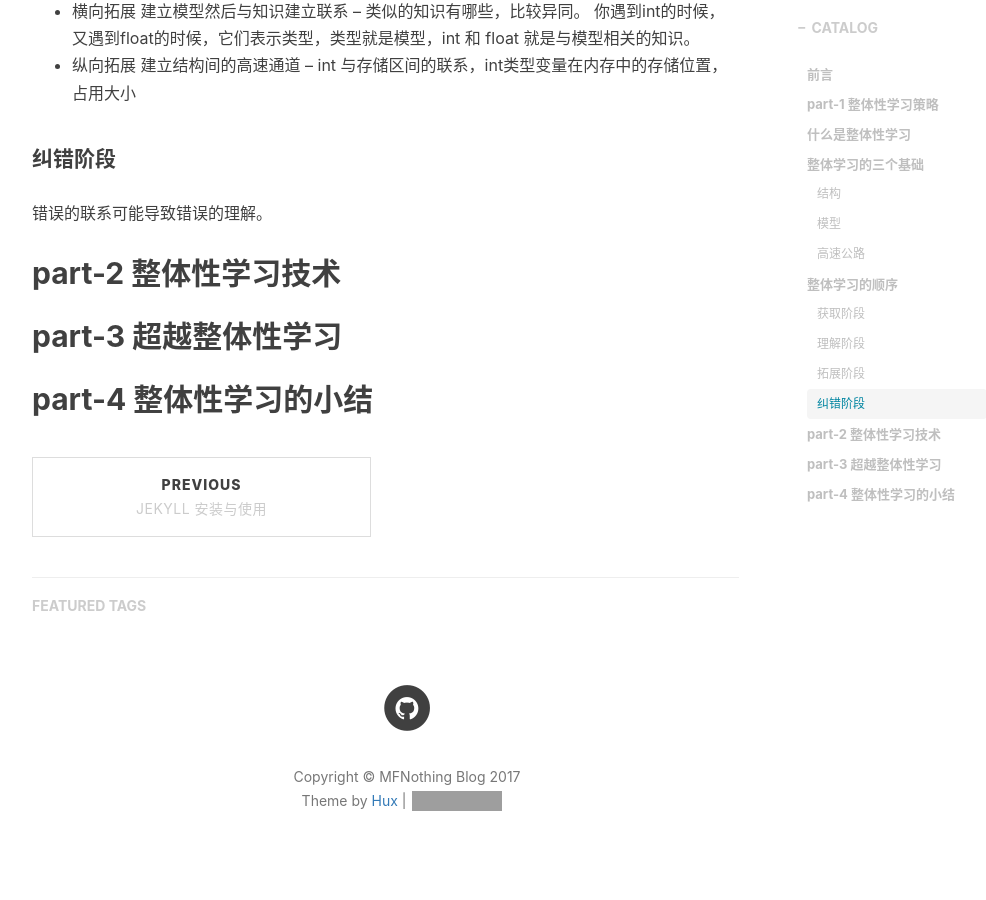
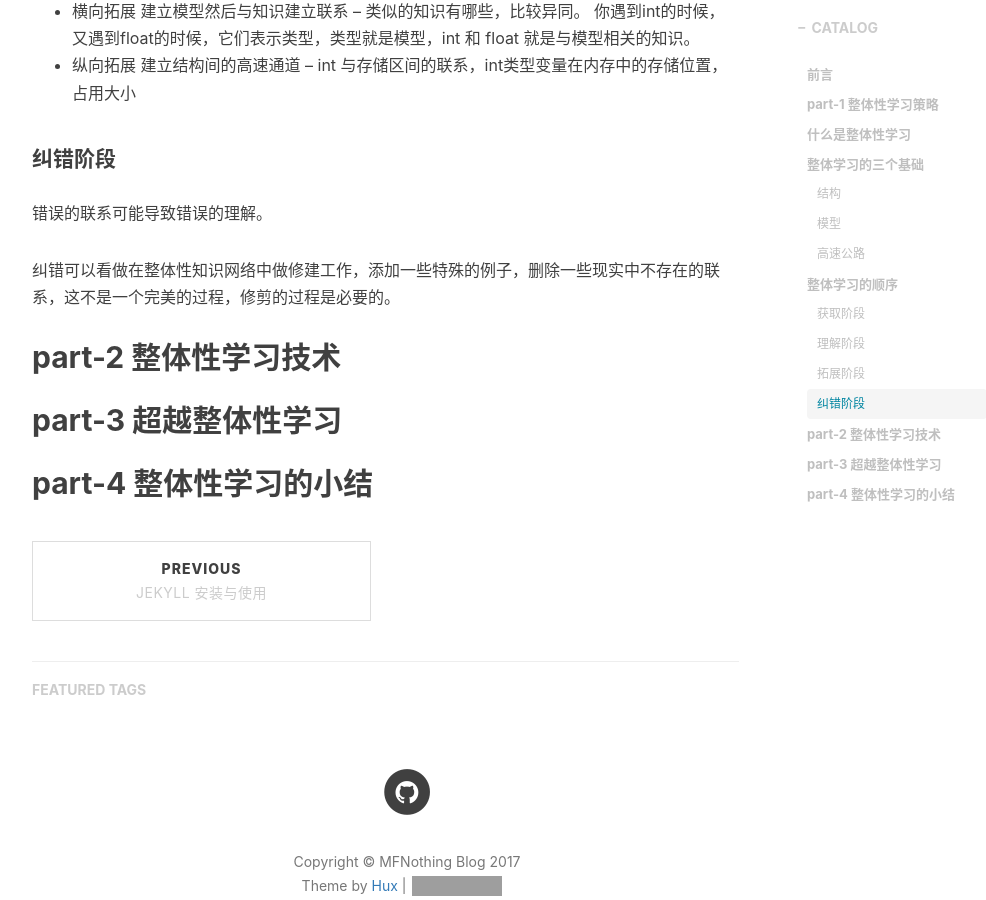
Before and after one commit to MFNothing/MFNothing.github.io, a Jekyll site: the page built from _posts/2017-07-25-Learn-More-Study-less.markdown, in a window 1280 px wide and 900 px high, scrolled down 3274 px. Shown: the whole window, without its empty margins (233-1219 px from the left). Built offline with Jekyll 4.4.1, drawn with Linux system fonts in a browser that asks for light colours; nearby versions of some CDN libraries; comment, search, counter and statistics services are not loaded; grey boxes are pictures that could not be loaded.

Commit message:
learn more, study less. add 1

```diff
--- a/_posts/2017-07-25-Learn-More-Study-less.markdown
+++ b/_posts/2017-07-25-Learn-More-Study-less.markdown
@@ -103,6 +103,9 @@ tags:
 
 错误的联系可能导致错误的理解。
 
+纠错可以看做在整体性知识网络中做修建工作，添加一些特殊的例子，删除一些现实中不存在的联系，这不是一个完美的过程，修剪的过程是必要的。
+
+
 
 ## part-2 整体性学习技术
 ## part-3 超越整体性学习
```
